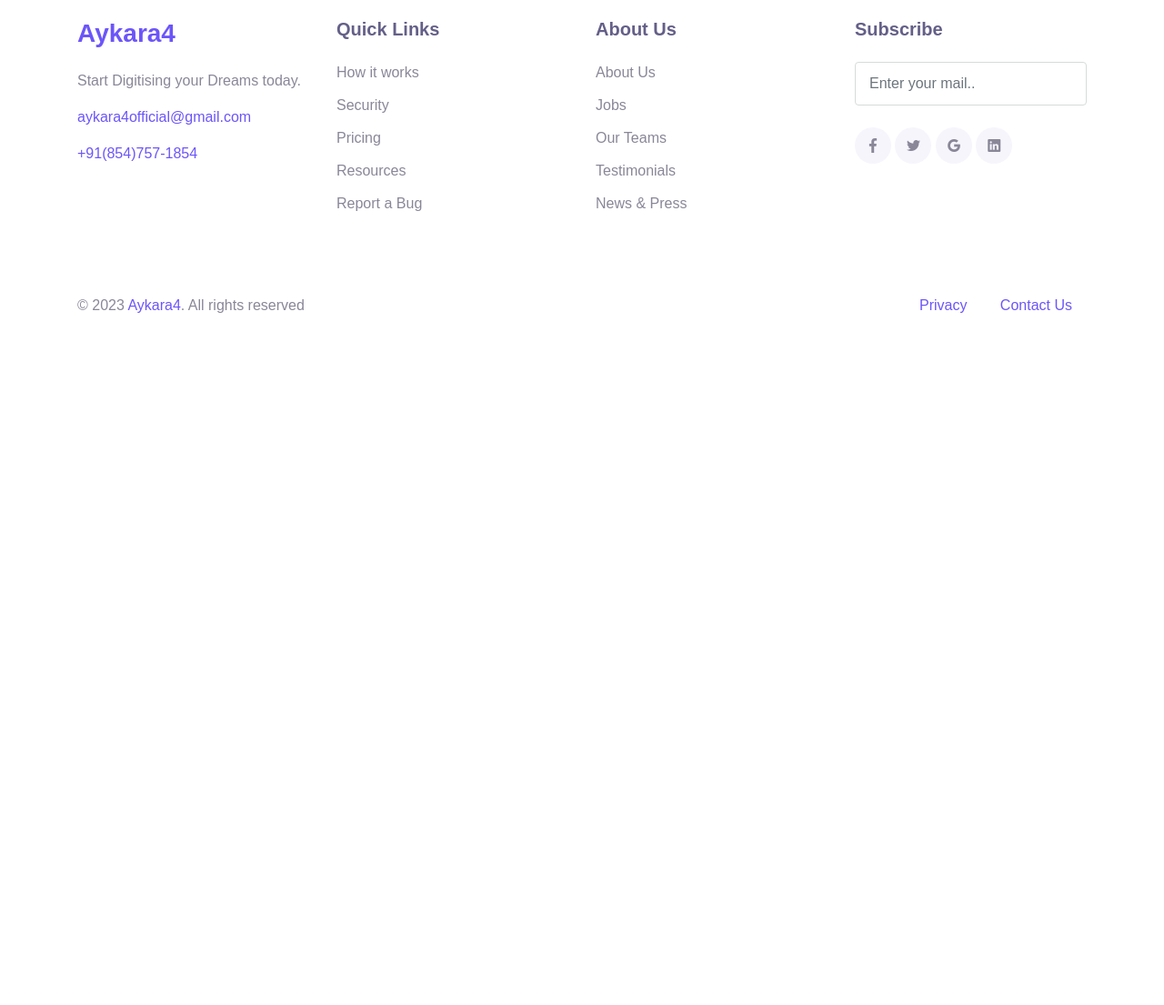
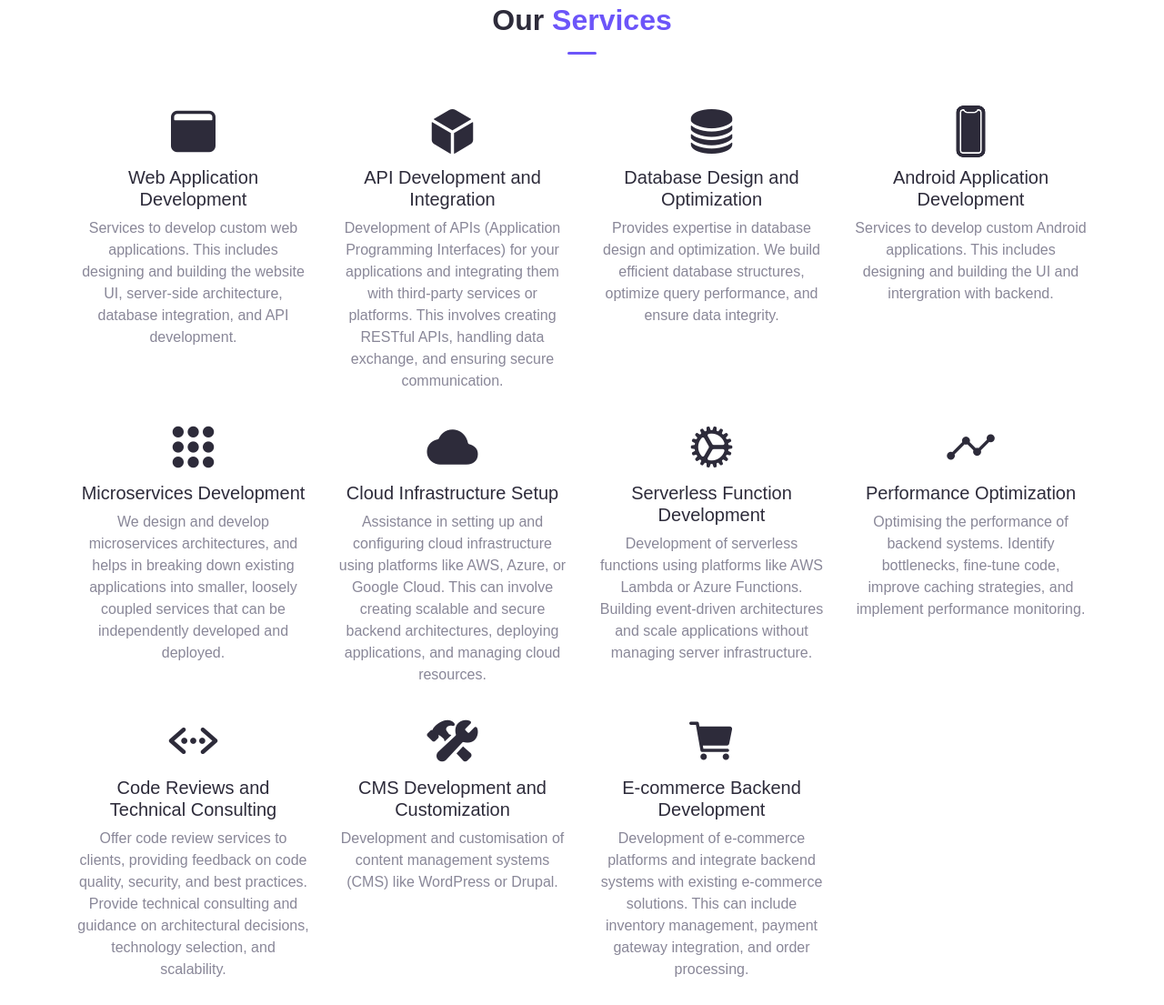
Before and after one commit to aykarageorge/Aykara4, a plain HTML site: page services.html in a window 1280 px wide. Shown: the part 1829-2934 px from the top of the page at 91% size. Before the commit the page ends 2217 px from the top, so only its background shows below. Drawn offline with Linux system fonts and the light colour scheme; files whose address does not match are found by name.

Commit message:
icon changes

```diff
--- a/services.html
+++ b/services.html
@@ -111,17 +111,17 @@
 
         <div class="row mt-5 text-center">
           <div class="col-lg-4 py-3">
-            <div class="display-3"><span class="mai-shapes"></span></div>
+            <div class="display-3"><span class="mai-speedometer"></span></div>
             <h5>High Performance and Resilient</h5>
             <p>Our Softwares deliver unparalleled speed and reliability. We deliver products that handle the workload and meets highest standards.</p>
           </div>
           <div class="col-lg-4 py-3">
-            <div class="display-3"><span class="mai-shapes"></span></div>
+            <div class="display-3"><span class="mai-trending-up"></span></div>
             <h5>Uses latest tech-stack</h5>
             <p>Our Softwares leverage cutting-edge technology to ensure optimal performance while also specialising in supporting and maintaining existing Software, ensuring that it remains up-to-date and highly efficient.</p>
           </div>
           <div class="col-lg-4 py-3">
-            <div class="display-3"><span class="mai-shapes"></span></div>
+            <div class="display-3"><span class="mai-help-circle"></span></div>
             <h5>Support</h5>
             <p>Our commitment to ongoing support and maintenance means that our software will continue to perform at its best for years to come.</p>
           </div>
@@ -129,6 +129,76 @@
       </div> <!-- .container -->
     </div> <!-- .page-section -->
   </main>
+
+
+  <div class="page-section">
+    <div class="container">
+      <div class="text-center">
+        <h2 class="title-section">Our <span class="marked">Services</span></h2>
+        <div class="divider mx-auto"></div>
+      </div>
+
+      <div class="row mt-5 text-center">
+        <div class="col-lg-3 py-2">
+          <div class="display-4"><span class="mai-browsers"></span></div>
+          <h5>Web Application Development</h5>
+          <p>Services to develop custom web applications. This includes designing and building the website UI, server-side architecture, database integration, and API development.</p>
+        </div>
+        <div class="col-lg-3 py-2">
+          <div class="display-4"><span class="mai-cube"></span></div>
+          <h5>API Development and Integration</h5>
+          <p>Development of APIs (Application Programming Interfaces) for your applications and integrating them with third-party services or platforms. This involves creating RESTful APIs, handling data exchange, and ensuring secure communication.</p>
+        </div>
+        <div class="col-lg-3 py-2">
+          <div class="display-4"><span class="mai-server"></span></div>
+          <h5>Database Design and Optimization</h5>
+          <p>Provides expertise in database design and optimization. We build efficient database structures, optimize query performance, and ensure data integrity.</p>
+        </div>
+        <div class="col-lg-3 py-2">
+          <div class="display-4"><span class="mai-phone-portrait"></span></div>
+          <h5>Android Application Development</h5>
+          <p>Services to develop custom Android applications. This includes designing and building the UI and intergration with backend.</p>
+        </div>
+        <div class="col-lg-3 py-2">
+          <div class="display-4"><span class="mai-apps"></span></div>
+          <h5>Microservices Development</h5>
+          <p>We design and develop microservices architectures, and helps in breaking down existing applications into smaller, loosely coupled services that can be independently developed and deployed.</p>
+        </div>
+        <div class="col-lg-3 py-2">
+          <div class="display-4"><span class="mai-cloud"></span></div>
+          <h5>Cloud Infrastructure Setup</h5>
+          <p>Assistance in setting up and configuring cloud infrastructure using platforms like AWS, Azure, or Google Cloud. This can involve creating scalable and secure backend architectures, deploying applications, and managing cloud resources.</p>
+        </div>
+        <div class="col-lg-3 py-2">
+          <div class="display-4"><span class="mai-cog"></span></div>
+          <h5>Serverless Function Development</h5>
+          <p>Development of serverless functions using platforms like AWS Lambda or Azure Functions. Building event-driven architectures and scale applications without managing server infrastructure.</p>
+        </div>
+        <div class="col-lg-3 py-2">
+          <div class="display-4"><span class="mai-analytics"></span></div>
+          <h5>Performance Optimization</h5>
+          <p>Optimising the performance of backend systems. Identify bottlenecks, fine-tune code, improve caching strategies, and implement performance monitoring.</p>
+        </div>
+        <div class="col-lg-3 py-2">
+          <div class="display-4"><span class="mai-code-working"></span></div>
+          <h5>Code Reviews and Technical Consulting</h5>
+          <p>Offer code review services to clients, providing feedback on code quality, security, and best practices. Provide technical consulting and guidance on architectural decisions, technology selection, and scalability.</p>
+        </div>
+        <div class="col-lg-3 py-2">
+          <div class="display-4"><span class="mai-construct"></span></div>
+          <h5>CMS Development and Customization</h5>
+          <p>Development and customisation of content management systems (CMS) like WordPress or Drupal.</p>
+        </div>
+        <div class="col-lg-3 py-2">
+          <div class="display-4"><span class="mai-cart"></span></div>
+          <h5>E-commerce Backend Development</h5>
+          <p>Development of e-commerce platforms and integrate backend systems with existing e-commerce solutions. This can include inventory management, payment gateway integration, and order processing.</p>
+        </div>
+      </div>
+    </div> <!-- .container -->
+  </div> <!-- .page-section -->
+</main>
+
 
   <footer class="page-footer">
     <div class="container">
```
Also changed, not shown: about.html (+1 -1 lines), index.html (+3 -3 lines), 3 other files.
